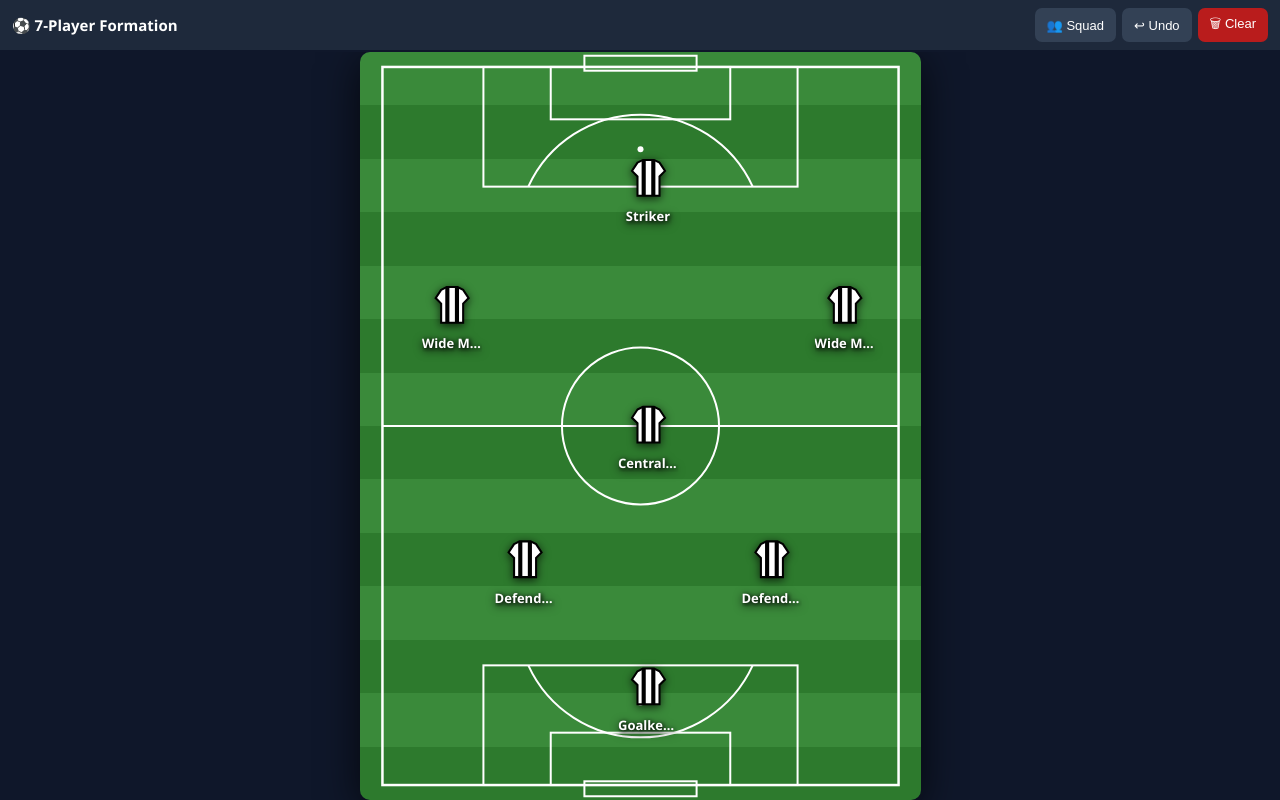
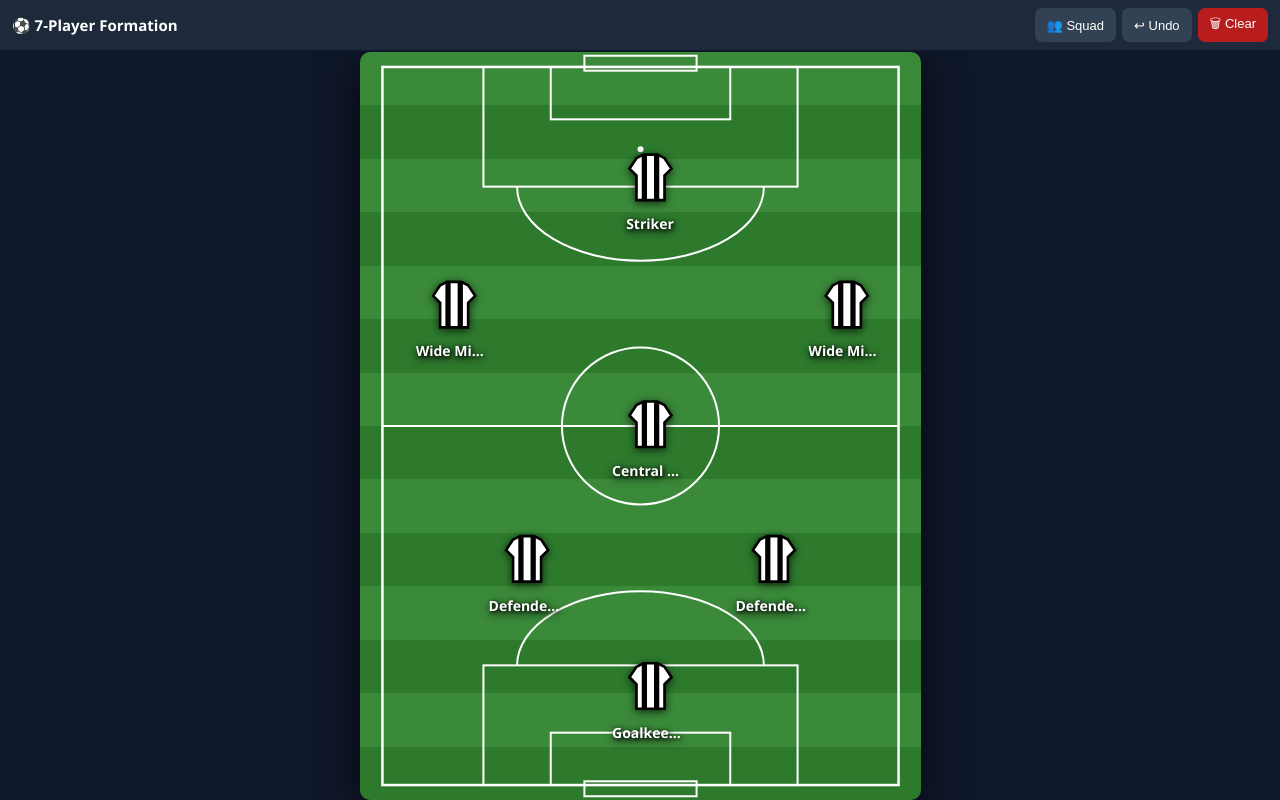
Before and after one commit to mccarr10/TacticsBoard, a React (Vite) app: page / in a window 1280 px wide. Both pictures are taken after a click on the button "Select Team". Built offline with nearby package versions, Linux system fonts and the light colour scheme.

Commit message:
Update PitchBoard.jsx

```diff
--- a/src/components/PitchBoard.jsx
+++ b/src/components/PitchBoard.jsx
@@ -6,7 +6,7 @@ const squad = [
  "Fionn","Josh","Sam","Mason","Marcel","Alan","Darragh","Sonny","Charlie","Cian"
 ];
 
-const JerseyIcon = ({ size = 34 }) => (
+const JerseyIcon = ({ size = 44 }) => (
  <svg width={size} height={size} viewBox="0 0 64 64" fill="none">
    <path d="M16 8 L24 4 L40 4 L48 8 L56 20 L48 28 L48 56 L16 56 L16 28 L8 20 Z"
      fill="#ffffff" stroke="#000" strokeWidth="3" />
@@ -16,13 +16,13 @@ const JerseyIcon = ({ size = 34 }) => (
 );
 
 const FORMATION_PCT = [
-  { id: "GK",   label: "Goalkeeper",    xPct: 0.50, yPct: 0.85 },
-  { id: "DEF1", label: "Defender 1",    xPct: 0.28, yPct: 0.68 },
-  { id: "DEF2", label: "Defender 2",    xPct: 0.72, yPct: 0.68 },
-  { id: "CM",   label: "Central Mid",   xPct: 0.50, yPct: 0.50 },
-  { id: "WM1",  label: "Wide Mid 1",    xPct: 0.15, yPct: 0.34 },
-  { id: "WM2",  label: "Wide Mid 2",    xPct: 0.85, yPct: 0.34 },
-  { id: "STR",  label: "Striker",       xPct: 0.50, yPct: 0.17 },
+ { id: "GK",   label: "Goalkeeper",  xPct: 0.50, yPct: 0.85 },
+ { id: "DEF1", label: "Defender 1",  xPct: 0.28, yPct: 0.68 },
+ { id: "DEF2", label: "Defender 2",  xPct: 0.72, yPct: 0.68 },
+ { id: "CM",   label: "Central Mid", xPct: 0.50, yPct: 0.50 },
+ { id: "WM1",  label: "Wide Mid 1",  xPct: 0.15, yPct: 0.34 },
+ { id: "WM2",  label: "Wide Mid 2",  xPct: 0.85, yPct: 0.34 },
+ { id: "STR",  label: "Striker",     xPct: 0.50, yPct: 0.17 },
 ];
 
 export default function PitchBoard() {
@@ -37,13 +37,10 @@ export default function PitchBoard() {
  const [players, setPlayers] = useState([]);
  const [ready, setReady] = useState(false);
 
-  // ── Measure available space and compute pitch dimensions ──
  const measure = useCallback(() => {
    if (!wrapperRef.current) return;
-    const el = wrapperRef.current;
-    const aw = el.clientWidth;
-    const ah = el.clientHeight;
-    // Pitch is portrait 3:4. Fit inside available space.
+   const aw = wrapperRef.current.clientWidth;
+   const ah = wrapperRef.current.clientHeight;
    let w, h;
    if (aw / ah < 3 / 4) {
      w = aw;
@@ -70,7 +67,6 @@ export default function PitchBoard() {
    return () => ro.disconnect();
  }, [measure]);
 
-  // ── Pitch coordinate helper ──
  const getCoords = (e) => {
    const rect = pitchRef.current.getBoundingClientRect();
    const src = e.touches ? e.touches[0] : e;
@@ -105,7 +101,7 @@ export default function PitchBoard() {
  };
 
  const handleDrag = (id, data) => {
-    const half = dims.w * 0.08;
+   const half = jerseySize / 2;
    setPlayers((ps) =>
      ps.map((p) => (p.id === id ? { ...p, x: data.x + half, y: data.y + half } : p))
    );
@@ -119,93 +115,60 @@ export default function PitchBoard() {
  };
 
  const { w, h } = dims;
-  // Scale jersey and font to pitch size
-  const jerseySize = Math.max(24, Math.min(44, w * 0.11));
-  const fontSize = Math.max(8, Math.min(13, w * 0.032));
+ const jerseySize = Math.max(36, Math.min(56, w * 0.14));
+ const fontSize = Math.max(9, Math.min(14, w * 0.038));
  const tokenHalf = jerseySize / 2;
 
  return (
    <div style={{
-      display: "flex",
-      flexDirection: "column",
-      width: "100vw",
-      height: "100vh",
+     display: "flex", flexDirection: "column",
+     width: "100vw", height: "100vh",
      background: "#0f172a",
      fontFamily: "'Segoe UI', system-ui, sans-serif",
-      overflow: "hidden",
-      userSelect: "none",
+     overflow: "hidden", userSelect: "none",
    }}>
 
-      {/* ── Top bar ── */}
+     {/* Top bar */}
      <div style={{
-        display: "flex",
-        alignItems: "center",
-        justifyContent: "space-between",
-        padding: "8px 12px",
-        background: "#1e293b",
-        borderBottom: "2px solid #0f172a",
-        flexShrink: 0,
-        gap: "8px",
-        flexWrap: "wrap",
+       display: "flex", alignItems: "center", justifyContent: "space-between",
+       padding: "8px 12px", background: "#1e293b",
+       borderBottom: "2px solid #0f172a", flexShrink: 0, gap: "8px",
      }}>
        <div style={{ color: "white", fontWeight: "bold", fontSize: "15px" }}>
          ⚽ 7-Player Formation
        </div>
-
-        <div style={{ display: "flex", gap: "6px", flexWrap: "wrap" }}>
-          <button
-            onClick={() => setSidebarOpen((o) => !o)}
-            style={{
+       <div style={{ display: "flex", gap: "6px" }}>
+         <button onClick={() => setSidebarOpen((o) => !o)} style={{
            padding: "6px 12px", background: "#334155", color: "white",
            borderRadius: "7px", border: "none", cursor: "pointer", fontSize: "13px"
-            }}
-          >
-            👥 Squad
-          </button>
-          <button
-            onClick={() => setLines((l) => l.slice(0, -1))}
-            style={{
+         }}>👥 Squad</button>
+         <button onClick={() => setLines((l) => l.slice(0, -1))} style={{
            padding: "6px 12px", background: "#334155", color: "white",
            borderRadius: "7px", border: "none", cursor: "pointer", fontSize: "13px"
-            }}
-          >
-            ↩ Undo
-          </button>
-          <button
-            onClick={() => setLines([])}
-            style={{
+         }}>↩ Undo</button>
+         <button onClick={() => setLines([])} style={{
            padding: "6px 12px", background: "#b91c1c", color: "white",
            borderRadius: "7px", border: "none", cursor: "pointer", fontSize: "13px"
-            }}
-          >
-            🗑 Clear
-          </button>
+         }}>🗑 Clear</button>
        </div>
      </div>
 
-      {/* ── Body ── */}
+     {/* Body */}
      <div style={{ display: "flex", flex: 1, overflow: "hidden", position: "relative" }}>
 
-        {/* ── Sidebar overlay (mobile) / permanent (desktop) ── */}
+       {/* Overlay backdrop */}
        {sidebarOpen && (
-          <div
-            onClick={() => setSidebarOpen(false)}
-            style={{
-              position: "absolute", inset: 0, background: "rgba(0,0,0,0.5)",
-              zIndex: 20, display: "block"
-            }}
-          />
+         <div onClick={() => setSidebarOpen(false)} style={{
+           position: "absolute", inset: 0,
+           background: "rgba(0,0,0,0.5)", zIndex: 20,
+         }} />
        )}
 
+       {/* Sidebar */}
        <div style={{
-          position: "absolute",
-          top: 0, left: 0, bottom: 0,
-          width: "200px",
-          background: "#1e293b",
-          color: "white",
-          padding: "10px",
-          overflowY: "auto",
-          zIndex: 30,
+         position: "absolute", top: 0, left: 0, bottom: 0, width: "200px",
+         background: "#1e293b", color: "white", padding: "10px",
+         overflowY: "auto", zIndex: 30,
          transform: sidebarOpen ? "translateX(0)" : "translateX(-100%)",
          transition: "transform 0.25s ease",
          borderRight: "2px solid #0f172a",
@@ -217,10 +180,10 @@ export default function PitchBoard() {
            <div style={{ fontSize: "12px", color: "#94a3b8", textTransform: "uppercase", letterSpacing: "1px" }}>
              Squad List
            </div>
-            <button
-              onClick={() => setSidebarOpen(false)}
-              style={{ background: "none", border: "none", color: "white", fontSize: "18px", cursor: "pointer" }}
-            >×</button>
+           <button onClick={() => setSidebarOpen(false)} style={{
+             background: "none", border: "none", color: "white",
+             fontSize: "18px", cursor: "pointer"
+           }}>×</button>
          </div>
 
          {selectedPos && (
@@ -234,9 +197,7 @@ export default function PitchBoard() {
          )}
 
          {squad.map((player) => (
-            <div
-              key={player}
-              onClick={() => assignPlayer(player)}
+           <div key={player} onClick={() => assignPlayer(player)}
              style={{
                background: "#334155", borderRadius: "6px", marginBottom: "5px",
                padding: "7px 8px", cursor: "pointer", display: "flex",
@@ -252,18 +213,12 @@ export default function PitchBoard() {
          ))}
        </div>
 
-        {/* ── Pitch area ── */}
-        <div
-          ref={wrapperRef}
-          style={{
-            flex: 1,
-            display: "flex",
-            alignItems: "center",
-            justifyContent: "center",
-            padding: "10px",
-            overflow: "hidden",
-          }}
-        >
+       {/* Pitch wrapper */}
+       <div ref={wrapperRef} style={{
+         flex: 1, display: "flex",
+         alignItems: "center", justifyContent: "center",
+         padding: "10px", overflow: "hidden",
+       }}>
          {ready && w > 0 && (
            <div
              ref={pitchRef}
@@ -276,35 +231,27 @@ export default function PitchBoard() {
              onTouchEnd={onDrawEnd}
              style={{
                position: "relative",
-                width: `${w}px`,
-                height: `${h}px`,
-                borderRadius: "10px",
-                overflow: "hidden",
+               width: `${w}px`, height: `${h}px`,
+               borderRadius: "10px", overflow: "hidden",
                boxShadow: "0 8px 40px rgba(0,0,0,0.7)",
-                cursor: "crosshair",
-                touchAction: "none",
-                flexShrink: 0,
+               cursor: "crosshair", touchAction: "none", flexShrink: 0,
              }}
            >
              {/* Grass stripes */}
              {[...Array(14)].map((_, i) => (
                <div key={i} style={{
-                  position: "absolute",
-                  top: `${i * (100 / 14)}%`,
-                  width: "100%",
-                  height: `${100 / 14}%`,
+                 position: "absolute", top: `${i * (100 / 14)}%`,
+                 width: "100%", height: `${100 / 14}%`,
                  background: i % 2 === 0 ? "#3a8a3a" : "#2d7a2d",
                }} />
              ))}
 
-              {/* ── SVG markings + arrows ── */}
-              <svg
-                style={{ position: "absolute", inset: 0 }}
-                width={w} height={h}
-                viewBox={`0 0 ${w} ${h}`}
-              >
+             {/* SVG pitch markings + arrows */}
+             <svg style={{ position: "absolute", inset: 0 }}
+               width={w} height={h} viewBox={`0 0 ${w} ${h}`}>
                <defs>
-                  <marker id="arr" markerWidth="8" markerHeight="8" refX="7" refY="4" orient="auto">
+                 <marker id="arr" markerWidth="8" markerHeight="8"
+                   refX="7" refY="4" orient="auto">
                    <polygon points="0 0, 8 4, 0 8" fill="#facc15" />
                  </marker>
                </defs>
@@ -313,7 +260,7 @@ export default function PitchBoard() {
                <rect x={w*0.04} y={h*0.02} width={w*0.92} height={h*0.96}
                  fill="none" stroke="white" strokeWidth="2.5" />
 
-                {/* Halfway */}
+               {/* Halfway line */}
                <line x1={w*0.04} y1={h*0.5} x2={w*0.96} y2={h*0.5}
                  stroke="white" strokeWidth="2" />
 
@@ -322,43 +269,58 @@ export default function PitchBoard() {
                  fill="none" stroke="white" strokeWidth="2" />
                <circle cx={w*0.5} cy={h*0.5} r="3" fill="white" />
 
-                {/* TOP — large box */}
+               {/* ── TOP goal (opposition end) ── */}
+               {/* Large box */}
                <rect x={w*0.22} y={h*0.02} width={w*0.56} height={h*0.16}
                  fill="none" stroke="white" strokeWidth="2" />
-                {/* TOP — small box */}
+               {/* Small box */}
                <rect x={w*0.34} y={h*0.02} width={w*0.32} height={h*0.07}
                  fill="none" stroke="white" strokeWidth="2" />
-                {/* TOP — goal */}
+               {/* Goal frame */}
                <rect x={w*0.40} y={h*0.005} width={w*0.20} height={h*0.02}
                  fill="none" stroke="white" strokeWidth="2" />
-                {/* TOP — penalty spot */}
+               {/* Penalty spot */}
                <circle cx={w*0.5} cy={h*0.13} r="3" fill="white" />
-                {/* TOP — arc (curves INTO pitch = downward) */}
-                <path d={`M ${w*0.30} ${h*0.18} A ${w*0.22} ${w*0.22} 0 0 1 ${w*0.70} ${h*0.18}`}
-                  fill="none" stroke="white" strokeWidth="2" />
+               {/*
+                 TOP arc: penalty spot is at h*0.13, large box bottom edge is h*0.18
+                 Arc must bulge DOWNWARD (away from top edge, into the pitch)
+                 = a bottom-opening arc = sweep-flag 0, large-arc 0
+                 Endpoints sit on the bottom edge of the large box
+               */}
+               <path
+                 d={`M ${w*0.28} ${h*0.18} A ${w*0.20} ${h*0.09} 0 0 0 ${w*0.72} ${h*0.18}`}
+                 fill="none" stroke="white" strokeWidth="2"
+               />
 
-                {/* BOTTOM — large box */}
+               {/* ── BOTTOM goal (our end) ── */}
+               {/* Large box */}
                <rect x={w*0.22} y={h*0.82} width={w*0.56} height={h*0.16}
                  fill="none" stroke="white" strokeWidth="2" />
-                {/* BOTTOM — small box */}
+               {/* Small box */}
                <rect x={w*0.34} y={h*0.91} width={w*0.32} height={h*0.07}
                  fill="none" stroke="white" strokeWidth="2" />
-                {/* BOTTOM — goal */}
+               {/* Goal frame */}
                <rect x={w*0.40} y={h*0.975} width={w*0.20} height={h*0.02}
                  fill="none" stroke="white" strokeWidth="2" />
-                {/* BOTTOM — penalty spot */}
+               {/* Penalty spot */}
                <circle cx={w*0.5} cy={h*0.87} r="3" fill="white" />
-                {/* BOTTOM — arc (curves INTO pitch = upward) */}
-                <path d={`M ${w*0.30} ${h*0.82} A ${w*0.22} ${w*0.22} 0 0 0 ${w*0.70} ${h*0.82}`}
-                  fill="none" stroke="white" strokeWidth="2" />
+               {/*
+                 BOTTOM arc: penalty spot is at h*0.87, large box top edge is h*0.82
+                 Arc must bulge UPWARD (away from bottom edge, into the pitch)
+                 = a top-opening arc = sweep-flag 1, large-arc 0
+                 Endpoints sit on the top edge of the large box
+               */}
+               <path
+                 d={`M ${w*0.28} ${h*0.82} A ${w*0.20} ${h*0.09} 0 0 1 ${w*0.72} ${h*0.82}`}
+                 fill="none" stroke="white" strokeWidth="2"
+               />
 
                {/* Saved arrows */}
                {lines.map((l, i) => (
                  <line key={i}
                    x1={l.x1} y1={l.y1} x2={l.x2} y2={l.y2}
                    stroke="#facc15" strokeWidth="3"
-                    strokeLinecap="round"
-                    markerEnd="url(#arr)"
+                   strokeLinecap="round" markerEnd="url(#arr)"
                  />
                ))}
 
@@ -368,14 +330,13 @@ export default function PitchBoard() {
                    x1={drawing.x1} y1={drawing.y1}
                    x2={drawing.x2} y2={drawing.y2}
                    stroke="#facc15" strokeWidth="3"
-                    strokeDasharray="10 5"
-                    strokeLinecap="round"
+                   strokeDasharray="10 5" strokeLinecap="round"
                    markerEnd="url(#arr)"
                  />
                )}
              </svg>
 
-              {/* ── Players ── */}
+             {/* Players */}
              {players.map((pos) => (
                <Draggable
                  key={pos.id}
@@ -385,13 +346,10 @@ export default function PitchBoard() {
                >
                  <div
                    className="player-token"
-                    onClick={() => {
-                      setSelectedPos(pos.id);
-                      setSidebarOpen(true);
-                    }}
+                   onClick={() => { setSelectedPos(pos.id); setSidebarOpen(true); }}
                    style={{
                      position: "absolute",
-                      width: `${jerseySize + 16}px`,
+                     width: `${jerseySize + 20}px`,
                      textAlign: "center",
                      cursor: "grab",
                      zIndex: 10,
@@ -404,15 +362,12 @@ export default function PitchBoard() {
                  >
                    <JerseyIcon size={jerseySize} />
                    <div style={{
-                      color: "white",
-                      fontWeight: "bold",
-                      fontSize: `${fontSize}px`,
-                      marginTop: "1px",
+                     color: "white", fontWeight: "bold",
+                     fontSize: `${fontSize}px`, marginTop: "2px",
                      textShadow: "1px 1px 4px #000",
-                      whiteSpace: "nowrap",
-                      overflow: "hidden",
+                     whiteSpace: "nowrap", overflow: "hidden",
                      textOverflow: "ellipsis",
-                      maxWidth: `${jerseySize + 16}px`,
+                     maxWidth: `${jerseySize + 20}px`,
                    }}>
                      {assigned[pos.id] || pos.label}
                    </div>
```
Lines whose indentation alone changed are shown as unchanged.
